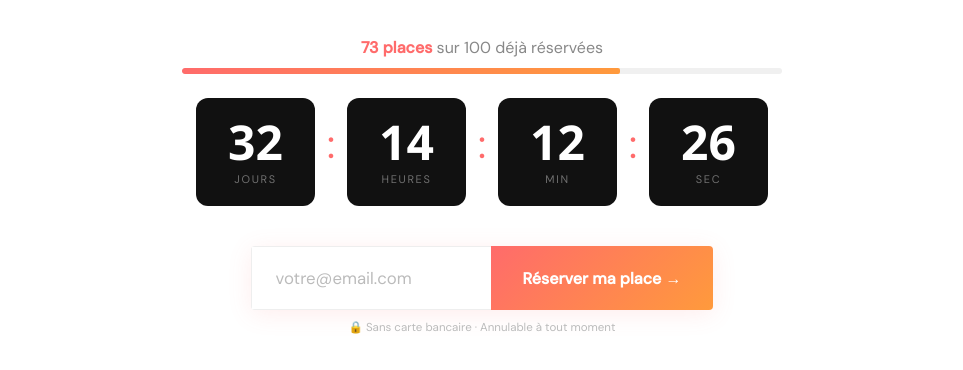
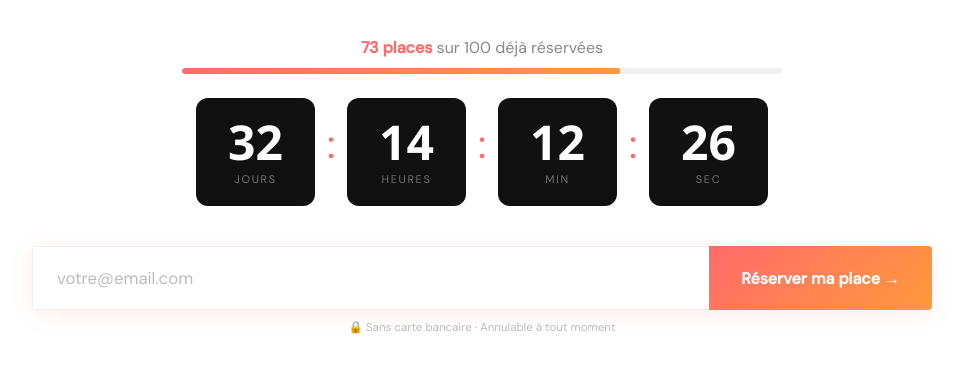
Before and after one commit to avelia-ai/nutricare-frontend, a plain HTML site: page preinscription.html in a window 1280 px wide. Shown: the part 582-952 px from the top of the page, without its empty margins (158-1121 px from the left). Drawn offline with nearby package versions, Linux system fonts and the light colour scheme.

Commit message:
fix: form hero max-width 900px

```diff
--- a/preinscription.html
+++ b/preinscription.html
@@ -59,7 +59,7 @@ nav.scrolled{background:rgba(255,255,255,.96);backdrop-filter:blur(16px);border-
 .cd-sep{font-size:2.5rem;color:#FF6B6B;margin-bottom:16px;animation:blink 1s step-end infinite}
 
 /* FORM */
-.form-wrap{max-width:700px;margin:0 auto 16px;animation:fadeUp .8s .5s ease both}
+.form-wrap{max-width:900px;width:100%;margin:0 auto 16px;animation:fadeUp .8s .5s ease both}
 .form-row{display:flex;border-radius:4px;overflow:hidden;box-shadow:0 4px 24px rgba(255,107,107,.12)}
 .form-row input{flex:1;background:#fff;border:1.5px solid #eee;border-right:none;color:#111;padding:20px 24px;font-size:1.05rem;font-family:'DM Sans',sans-serif;outline:none;transition:border .2s}
 .form-row input:focus{border-color:#FF6B6B}
```
